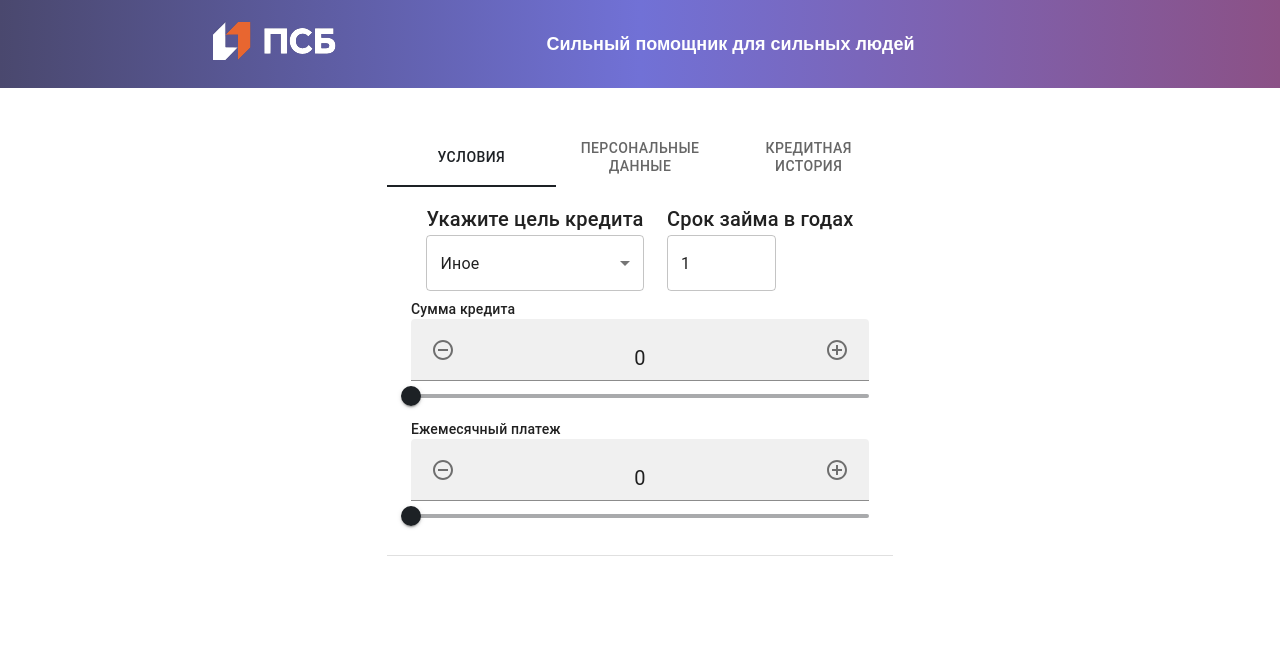
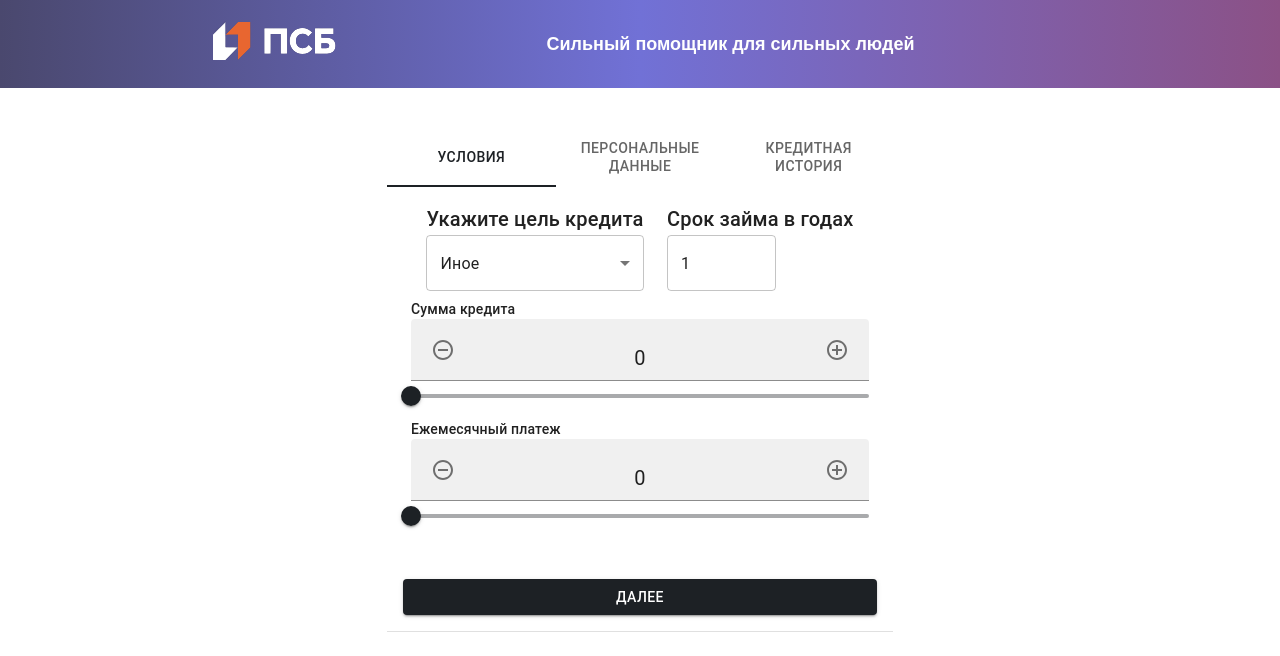
Before and after one commit to BigCubeCat/FinoDays, a React (Vite) app in the folder frontend/: page / in a window 1280 px wide. Shown: the top 656 px of the page. Built offline with nearby package versions, Linux system fonts and the light colour scheme.

Commit message:
feat(steps): create steps

```diff
--- a/frontend/src/components/Main/TabsComponent.tsx
+++ b/frontend/src/components/Main/TabsComponent.tsx
@@ -1,14 +1,36 @@
 import React, {useState} from 'react';
 import {Box, Paper, Tab, Tabs} from '@mui/material';
 
-import {tabs} from '@/components/Main/const.ts';
+import ProductForm from '@/components/forms/ProductForm/ProductForm.tsx';
+import UserForm from '@/components/forms/UserForm/UserForm.tsx';
+import HistoryForm from '@/components/forms/HistoryForm/HistoryForm.tsx';
 
 export default function MyTabs() {
   const [value, setValue] = useState(0);
+  const [isOpen, setIsOpen] = useState<boolean>(false);
 
   const handleChange = (_: React.SyntheticEvent, newValue: number) => {
     setValue(newValue);
   };
+
+  const tabs = [
+    {
+      id: 0,
+      label: 'Условия',
+      content: <ProductForm next={() => setValue(1)} />,
+    },
+    {
+      id: 1,
+      label: 'Персональные данные',
+      content: <UserForm next={() => setValue(2)} />,
+    },
+    {
+      id: 2,
+      label: 'Кредитная история',
+      content: <HistoryForm next={() => setIsOpen(true)} />,
+    },
+  ];
+
   const CurrentTab = tabs.filter(tab => tab.id === value)[0].content;
 
   return (
@@ -30,7 +52,7 @@ export default function MyTabs() {
             id={`tab-${tab.id}`}
           />)}
         </Tabs>
-        <CurrentTab />
+        {CurrentTab}
       </Box>
     </Box>
   );
--- a/frontend/src/components/Main/const.ts
+++ /dev/null
@@ -1,23 +0,0 @@
-import React from 'react';
-
-import UserForm from '@/components/forms/UserForm/UserForm.tsx';
-import ProductForm from '@/components/forms/ProductForm/ProductForm.tsx';
-import HistoryForm from '@/components/forms/HistoryForm/HistoryForm.tsx';
-
-export const tabs = [
-  {
-    id: 0,
-    label: 'Условия',
-    content: React.memo(ProductForm),
-  },
-  {
-    id: 1,
-    label: 'Персональные данные',
-    content: React.memo(UserForm),
-  },
-  {
-    id: 2,
-    label: 'Кредитная история',
-    content: React.memo(HistoryForm)
-  }
-];
--- a/frontend/src/components/forms/HistoryForm/HistoryForm.tsx
+++ b/frontend/src/components/forms/HistoryForm/HistoryForm.tsx
@@ -4,7 +4,7 @@ import Box from '@mui/material/Box';
 import useHistoryForm from '@/components/forms/HistoryForm/useHistoryForm.ts';
 import {variants} from '@/components/forms/HistoryForm/const.ts';
 
-export default function HistoryForm() {
+export default function HistoryForm(props: {next: (() => void)}) {
   const formData = useHistoryForm();
   console.log(formData.otherProducts);
 
@@ -81,6 +81,11 @@ export default function HistoryForm() {
           >{variant.label}</Button>)}
         </Box>
       </Box>
+      <Button
+        onClick={() => props.next()}
+        variant={'contained'}
+        sx={{marginTop: 5}}
+      >Отправить</Button>
     </Card>
   );
 }
--- a/frontend/src/components/forms/ProductForm/ProductForm.tsx
+++ b/frontend/src/components/forms/ProductForm/ProductForm.tsx
@@ -1,12 +1,13 @@
 import {
-  Box, Card, MenuItem, Select, SelectChangeEvent, TextField, Typography,
+  Box, Button, Card, MenuItem, Select, SelectChangeEvent, TextField, Typography,
 } from '@mui/material';
+
 import MoneyInput from '@/components/forms/MoneyInput.tsx';
 import useProductForm from '@/components/forms/ProductForm/useProductForm.ts';
 import {purposeVariants} from '@/components/forms/ProductForm/const.ts';
 
 
-export default function ProductForm() {
+export default function ProductForm(props: {next: (() => void)}) {
   const formData = useProductForm();
 
   const handleSelectChange = (event: SelectChangeEvent) => {
@@ -72,6 +73,11 @@ export default function ProductForm() {
           enableButtons
         />
       </Box>
+      <Button
+        onClick={() => props.next()}
+        variant={'contained'}
+        sx={{marginTop: 5}}
+      >Далее</Button>
     </Card>
   );
 }
--- a/frontend/src/components/forms/UserForm/UserForm.tsx
+++ b/frontend/src/components/forms/UserForm/UserForm.tsx
@@ -1,4 +1,4 @@
-import { Card, TextField, Typography } from '@mui/material';
+import {Button, Card, TextField, Typography } from '@mui/material';
 import Box from '@mui/material/Box';
 import { MuiTelInput } from 'mui-tel-input';
 import React from 'react';
@@ -9,7 +9,7 @@ import Family from './Family';
 import Region from './Region';
 import ContactTime from './ContactTime';
 
-export default function UserForm() {
+export default function UserForm(props: {next: (() => void)}) {
   const formData = useUserForm();
   const GosComponent = React.memo(Gos);
 
@@ -60,6 +60,11 @@ export default function UserForm() {
         <Region />
       </Box>
       <ContactTime />
+      <Button
+        onClick={() => props.next()}
+        variant={"contained"}
+        sx={{marginTop: 5}}
+      >Далее</Button>
     </Card>
   );
 }
```
